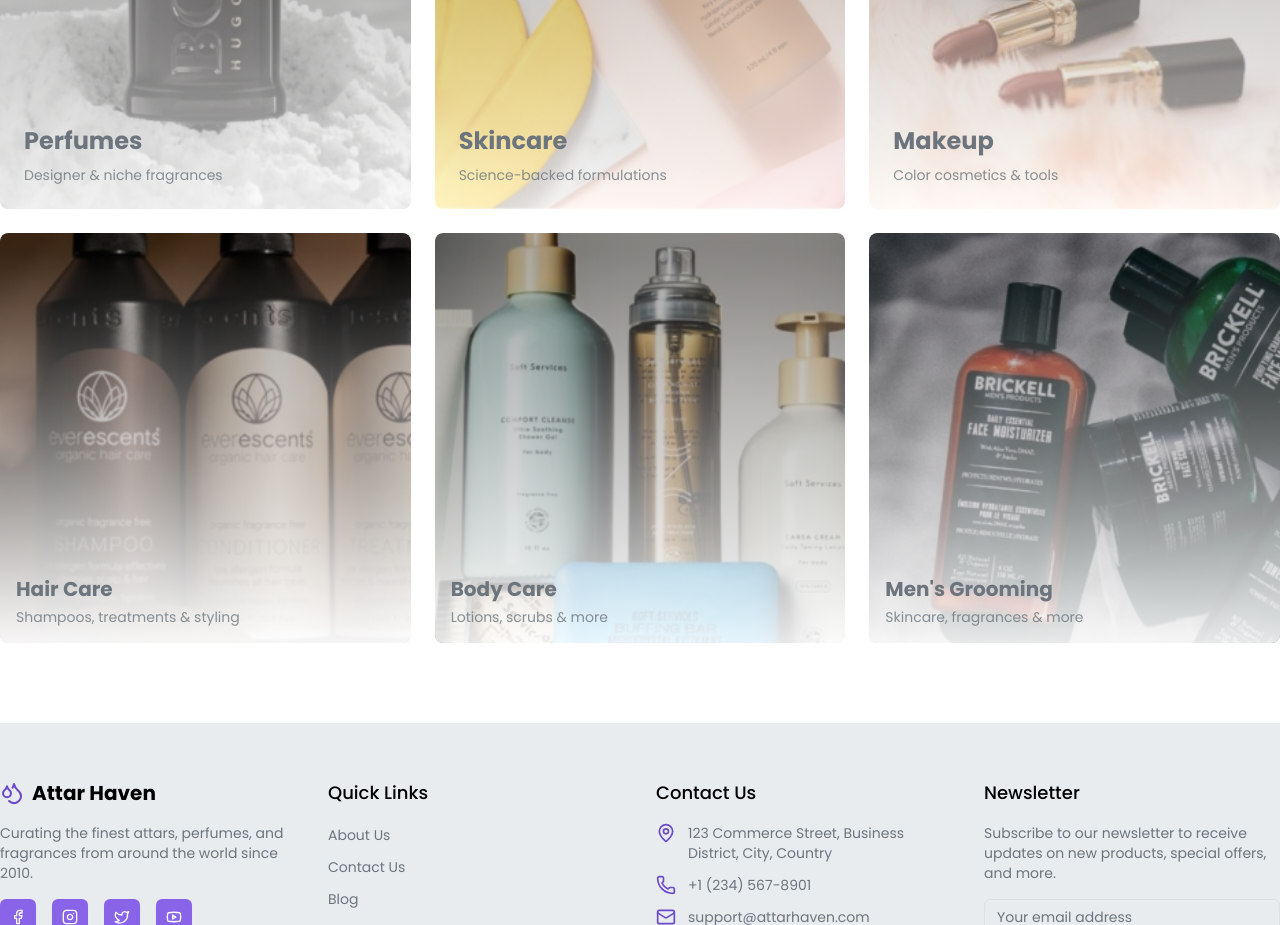
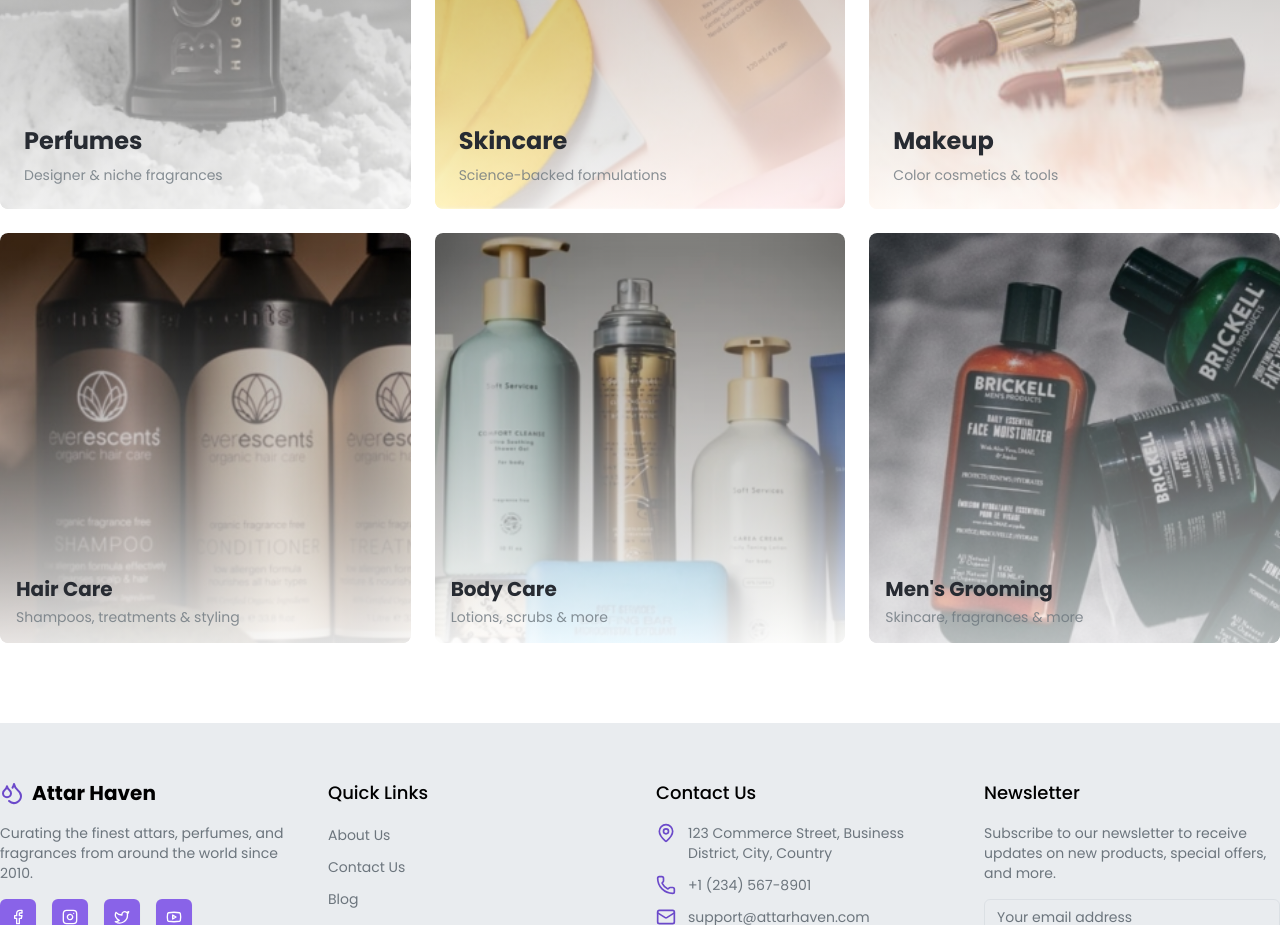
Before and after one commit to nahidul-fahim/arome-client, a Next.js app: page / in a window 1280 px wide. Shown: the part 3040-3965 px from the top of the page. Built offline with nearby package versions, Linux system fonts and the light colour scheme.

Commit message:
style: update text color in CategoryShowcase component and adjust gradient overlays; replace bodyCare image with a new version

```diff
--- a/src/features/homepage/category-showcase.tsx
+++ b/src/features/homepage/category-showcase.tsx
@@ -83,7 +83,7 @@
             >
               <div className="absolute inset-0 bg-gradient-to-t from-white/70 to-black/30" />
               <div className="absolute bottom-0 left-0 p-6">
-                <h3 className="text-2xl font-bold text-muted-foreground">
+                <h3 className="text-2xl font-bold text-foreground">
                   {category.name}
                 </h3>
                 <p className="mt-2 text-sm text-muted-foreground/80">
@@ -110,9 +110,9 @@
               role="img"
               aria-label={category.name}
             >
-              <div className="absolute inset-0 bg-gradient-to-t from-white/90 to-black/30" />
+              <div className="absolute inset-0 bg-gradient-to-t from-white/70 to-black/30" />
               <div className="absolute bottom-0 left-0 p-4">
-                <h3 className="text-xl font-bold text-muted-foreground">
+                <h3 className="text-xl font-bold text-foreground">
                   {category.name}
                 </h3>
                 <p className="mt-1 text-sm text-muted-foreground/80">
```
Also changed, not shown: public/category/bodyCare.jpg.
